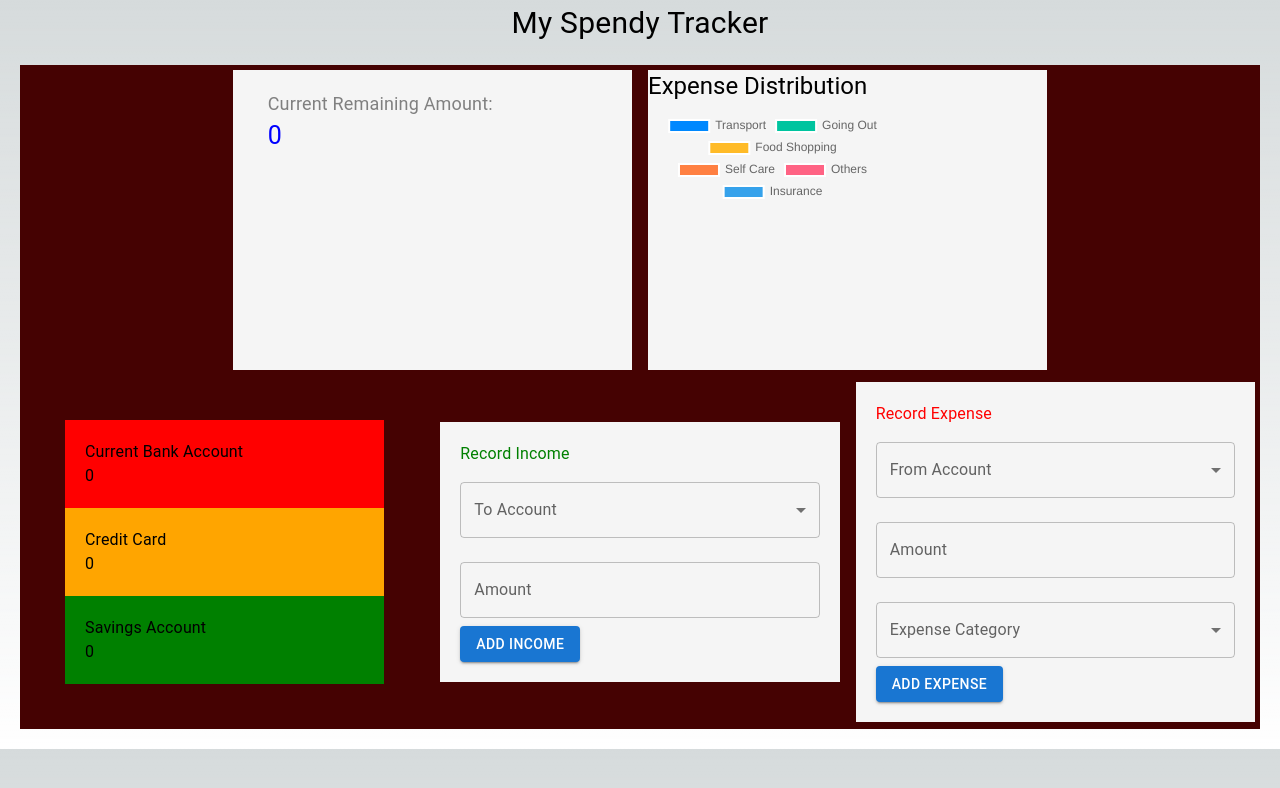
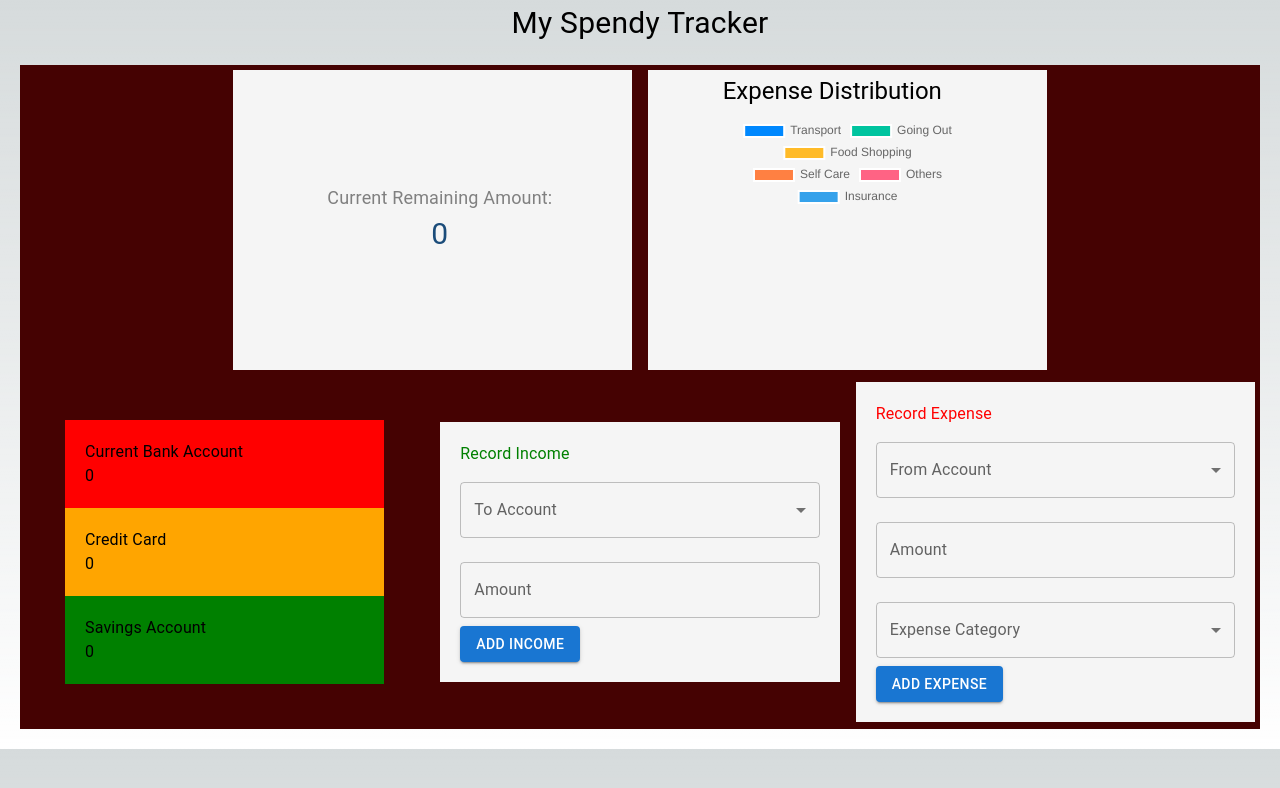
Before and after one commit to ro61zzy/personal_finance_tracker, a Next.js app: page / in a window 1280 px wide. Shown: the top 788 px of the page. Built offline with nearby package versions, Linux system fonts and the light colour scheme.

Commit message:
user interface improvement

```diff
--- a/src/components/AccountCard.jsx
+++ b/src/components/AccountCard.jsx
@@ -12,6 +12,10 @@ const AccountCard = () => {
       p: "20px",
       ml:"15px",
       backgroundColor: "#f5f5f5",
+      display:"flex",
+      flexDirection:"column",
+      justifyContent:"center",
+      alignItems:"center"
     }}>
       <Typography sx={{
         fontSize: "18px",
@@ -20,8 +24,8 @@ const AccountCard = () => {
         Current Remaining Amount:
       </Typography>
       <Typography sx={{
-        fontSize: "25px",
-        color: "blue"
+        fontSize: "30px",
+        color: "#1b4c7a"
       }}>
         {totalRemaining.toLocaleString()}
       </Typography>
--- a/src/pages/index.js
+++ b/src/pages/index.js
@@ -37,13 +37,23 @@ export default function Home() {
             }}
           >
             <Grid item xs={12} sm={4}>
-              <Box sx={{height:"300px", backgroundColor: "#f5f5f5",}}>
+              <Box sx={{ display:"flex",
+      // flexDirection:"column",
+      justifyContent:"center",
+      alignItems:"center",
+      height:"300px",
+       backgroundColor: "#f5f5f5",}}>
 
               <AccountCard />
               </Box>
             </Grid>
             <Grid item xs={12} sm={4}>
-            <Box sx={{height:"300px", backgroundColor: "#f5f5f5",}}>
+            <Box sx={{  display:"flex",
+      // flexDirection:"column",
+      justifyContent:"center",
+      alignItems:"center",
+      height:"300px",
+      backgroundColor: "#f5f5f5",}}>
 
               <SpendPieChart />
             </Box>
```
